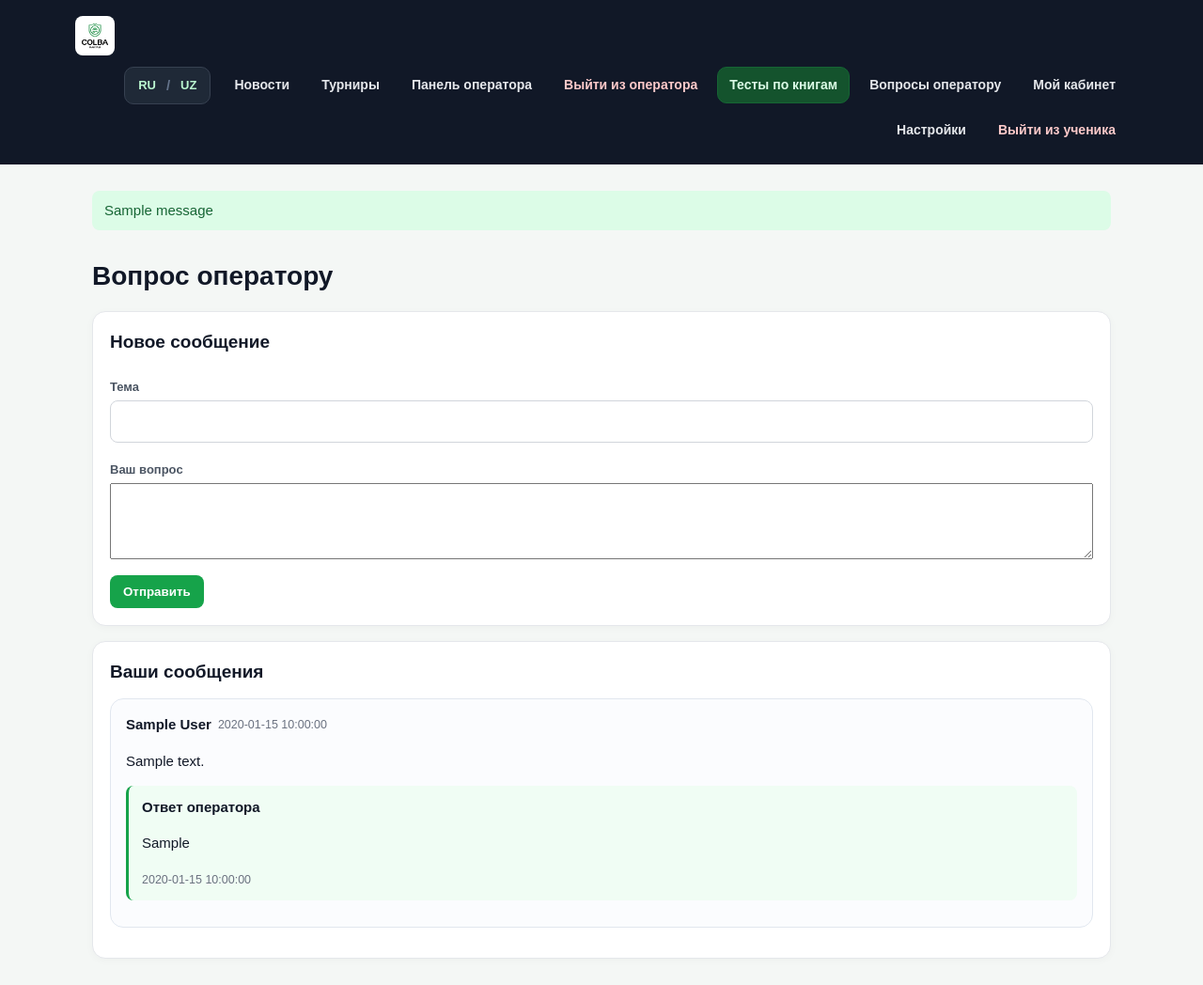
After one commit to zerolyte/COLBA-CLUBS, a Flask app: page /user/messages in a window 1280 px wide. The commit adds this page. Shown: the whole page at 94% size. Run offline with Flask 3, Linux system fonts and the light colour scheme; the visitor is signed in with stand-in values (Sample User, id 1); tables that the repository leaves empty hold one stand-in row (values such as "Sample post"); one stand-in notice (Sample message) is shown; some libraries are stand-ins or nearby versions.

Commit message:
Add files via upload

```diff
--- a/app.py
+++ b/app.py
@@ -113,6 +113,13 @@ def init_db():
           created_at TIMESTAMP NOT NULL DEFAULT CURRENT_TIMESTAMP,
           reviewed_at TIMESTAMP
         )""")
+        con.execute("""CREATE TABLE IF NOT EXISTS student_messages (
+          id SERIAL PRIMARY KEY, user_id INTEGER NOT NULL REFERENCES users(id) ON DELETE CASCADE,
+          subject TEXT NOT NULL, body TEXT NOT NULL, reply TEXT NOT NULL DEFAULT '',
+          status TEXT NOT NULL DEFAULT 'new',
+          created_at TIMESTAMP NOT NULL DEFAULT CURRENT_TIMESTAMP,
+          replied_at TIMESTAMP
+        )""")
     else:
         con.executescript("""
         CREATE TABLE IF NOT EXISTS operators (
@@ -164,6 +171,13 @@ def init_db():
           awarded_points INTEGER, operator_note TEXT NOT NULL DEFAULT '',
           created_at TIMESTAMP NOT NULL DEFAULT CURRENT_TIMESTAMP,
           reviewed_at TIMESTAMP
+        )""")
+        con.execute("""CREATE TABLE IF NOT EXISTS student_messages (
+          id INTEGER PRIMARY KEY AUTOINCREMENT, user_id INTEGER NOT NULL REFERENCES users(id) ON DELETE CASCADE,
+          subject TEXT NOT NULL, body TEXT NOT NULL, reply TEXT NOT NULL DEFAULT '',
+          status TEXT NOT NULL DEFAULT 'new',
+          created_at TIMESTAMP NOT NULL DEFAULT CURRENT_TIMESTAMP,
+          replied_at TIMESTAMP
         )""")
     if not con.execute("SELECT id FROM operators LIMIT 1").fetchone():
         initial_username = os.environ.get("OPERATOR_USERNAME", "admin").strip()
@@ -247,10 +261,15 @@ def operator_dashboard():
         FROM book_quiz_submissions q JOIN users u ON u.id=q.user_id
         LEFT JOIN clubs c ON c.id=u.club_id ORDER BY CASE WHEN q.status='pending' THEN 0 ELSE 1 END, q.id DESC""").fetchall()
     quiz_submissions = [dict(q, answers_data=json.loads(q["answers"])) for q in quiz_submissions]
+    student_messages=con.execute("""SELECT m.*, u.full_name, u.student_id, c.name AS club_name
+        FROM student_messages m JOIN users u ON u.id=m.user_id
+        LEFT JOIN clubs c ON c.id=u.club_id
+        ORDER BY CASE WHEN m.status='new' THEN 0 ELSE 1 END, m.id DESC""").fetchall()
     con.close()
     return render_template("operator.html", clubs=clubs, users=users, total_users=totals,
                            total_points=points, news_items=news_items, tournaments=tournaments,
-                           registrations=registrations, quiz_submissions=quiz_submissions)
+                           registrations=registrations, quiz_submissions=quiz_submissions,
+                           student_messages=student_messages)
 
 @app.post("/operator/club")
 @operator_required
@@ -419,6 +438,57 @@ def user_dashboard():
                         LEFT JOIN users u ON u.club_id=c.id GROUP BY c.id ORDER BY COALESCE(SUM(u.points),0) DESC""").fetchall()
     con.close()
     return render_template("user.html", user=user, clubs=clubs)
+
+@app.route("/user/messages", methods=["GET", "POST"])
+@user_required
+def user_messages():
+    if request.method == "POST":
+        subject = request.form.get("subject", "").strip()
+        body = request.form.get("body", "").strip()
+        if not subject or not body:
+            flash("Введите тему и текст сообщения.")
+        elif len(subject) > 160 or len(body) > 5000:
+            flash("Тема — до 160 символов, сообщение — до 5000 символов.")
+        else:
+            con = db()
+            con.execute("INSERT INTO student_messages(user_id, subject, body) VALUES(?,?,?)",
+                        (session["user_id"], subject, body))
+            con.commit()
+            con.close()
+            flash("Ваш вопрос отправлен оператору.")
+        return redirect(url_for("user_messages"))
+
+    con = db()
+    messages = con.execute(
+        "SELECT * FROM student_messages WHERE user_id=? ORDER BY id DESC",
+        (session["user_id"],)
+    ).fetchall()
+    con.close()
+    return render_template("user_messages.html", messages=messages)
+
+
+@app.post("/operator/message/reply/<int:message_id>")
+@operator_required
+def reply_student_message(message_id):
+    reply = request.form.get("reply", "").strip()
+    if not reply:
+        flash("Введите ответ ученику.")
+    elif len(reply) > 5000:
+        flash("Ответ не должен превышать 5000 символов.")
+    else:
+        con = db()
+        row = con.execute("SELECT id FROM student_messages WHERE id=?", (message_id,)).fetchone()
+        if row:
+            con.execute("""UPDATE student_messages
+                           SET reply=?, status='replied', replied_at=CURRENT_TIMESTAMP
+                           WHERE id=?""", (reply, message_id))
+            con.commit()
+            flash("Ответ отправлен ученику.")
+        else:
+            flash("Сообщение не найдено.")
+        con.close()
+    return redirect(url_for("operator_dashboard"))
+
 
 BOOKS = {
     "men": {"title": "Мен — Фотих Думан", "questions": [
--- a/static/style.css
+++ b/static/style.css
@@ -67,3 +67,8 @@ header{flex-wrap:wrap;align-items:center}
 .operator-entry a{color:#6b7280;text-decoration:underline}
 .operator-entry a:hover{color:#15803d}
 .login{max-width:420px;margin:70px auto}
+
+.message-card{border:1px solid #e1e7ef;border-radius:14px;padding:16px;margin:14px 0;background:#fbfcfe}
+.message-reply{border-left:3px solid #16a34a;background:#f0fdf4;padding:12px 14px;margin:12px 0;border-radius:8px}
+.message-card h3{margin:10px 0 6px}
+.message-card p{line-height:1.55}
--- a/templates/base.html
+++ b/templates/base.html
@@ -8,6 +8,7 @@
 {% endif %}
 {% if session.get('user_id') %}
 <a class="nav-link nav-highlight" href="{{ url_for('book_quizzes') }}">{{ 'Kitob testlari' if current_language == 'uz' else 'Тесты по книгам' }}</a>
+<a class="nav-link" href="{{ url_for('user_messages') }}">{{ 'Savollar' if current_language == 'uz' else 'Вопросы оператору' }}</a>
 <a class="nav-link" href="{{ url_for('user_dashboard') }}">{{ _('Мой кабинет') }}</a>
 <a class="nav-link" href="{{ url_for('user_settings') }}">{{ 'Sozlamalar' if current_language == 'uz' else 'Настройки' }}</a>
 <a class="nav-link nav-exit" href="{{ url_for('user_logout') }}">{{ _('Выйти из ученика') }}</a>
--- /dev/null
+++ b/templates/user_messages.html
@@ -0,0 +1,41 @@
+{% extends "base.html" %}
+{% block body %}
+<main class="wrap">
+  <h1>{{ 'Operatorga savol yuborish' if current_language == 'uz' else 'Вопрос оператору' }}</h1>
+  <section class="panel">
+    <h2>{{ 'Yangi xabar' if current_language == 'uz' else 'Новое сообщение' }}</h2>
+    <form method="post" class="formgrid">
+      <input type="hidden" name="csrf_token" value="{{ csrf_token() }}">
+      <div style="grid-column:1/-1">
+        <label>{{ 'Mavzu' if current_language == 'uz' else 'Тема' }}</label>
+        <input name="subject" maxlength="160" required>
+      </div>
+      <div style="grid-column:1/-1">
+        <label>{{ 'Savolingiz' if current_language == 'uz' else 'Ваш вопрос' }}</label>
+        <textarea name="body" rows="5" maxlength="5000" required style="width:100%"></textarea>
+      </div>
+      <div><button type="submit">{{ 'Yuborish' if current_language == 'uz' else 'Отправить' }}</button></div>
+    </form>
+  </section>
+  <section class="panel">
+    <h2>{{ 'Yuborilgan xabarlar' if current_language == 'uz' else 'Ваши сообщения' }}</h2>
+    {% for m in messages %}
+      <article class="message-card">
+        <div class="actions"><b>{{ m.subject }}</b><small class="muted">{{ m.created_at }}</small></div>
+        <p style="white-space:pre-wrap">{{ m.body }}</p>
+        {% if m.reply %}
+          <div class="message-reply">
+            <b>{{ 'Operator javobi' if current_language == 'uz' else 'Ответ оператора' }}</b>
+            <p style="white-space:pre-wrap">{{ m.reply }}</p>
+            <small class="muted">{{ m.replied_at }}</small>
+          </div>
+        {% else %}
+          <p class="muted">{{ 'Javob kutilmoqda' if current_language == 'uz' else 'Ожидает ответа оператора' }}</p>
+        {% endif %}
+      </article>
+    {% else %}
+      <p class="muted">{{ 'Hozircha xabarlar yo‘q.' if current_language == 'uz' else 'Вы ещё не отправляли сообщений.' }}</p>
+    {% endfor %}
+  </section>
+</main>
+{% endblock %}
```
Also changed, not shown: templates/operator.html (+21 -0 lines), templates/user.html (+1 -1 lines).
